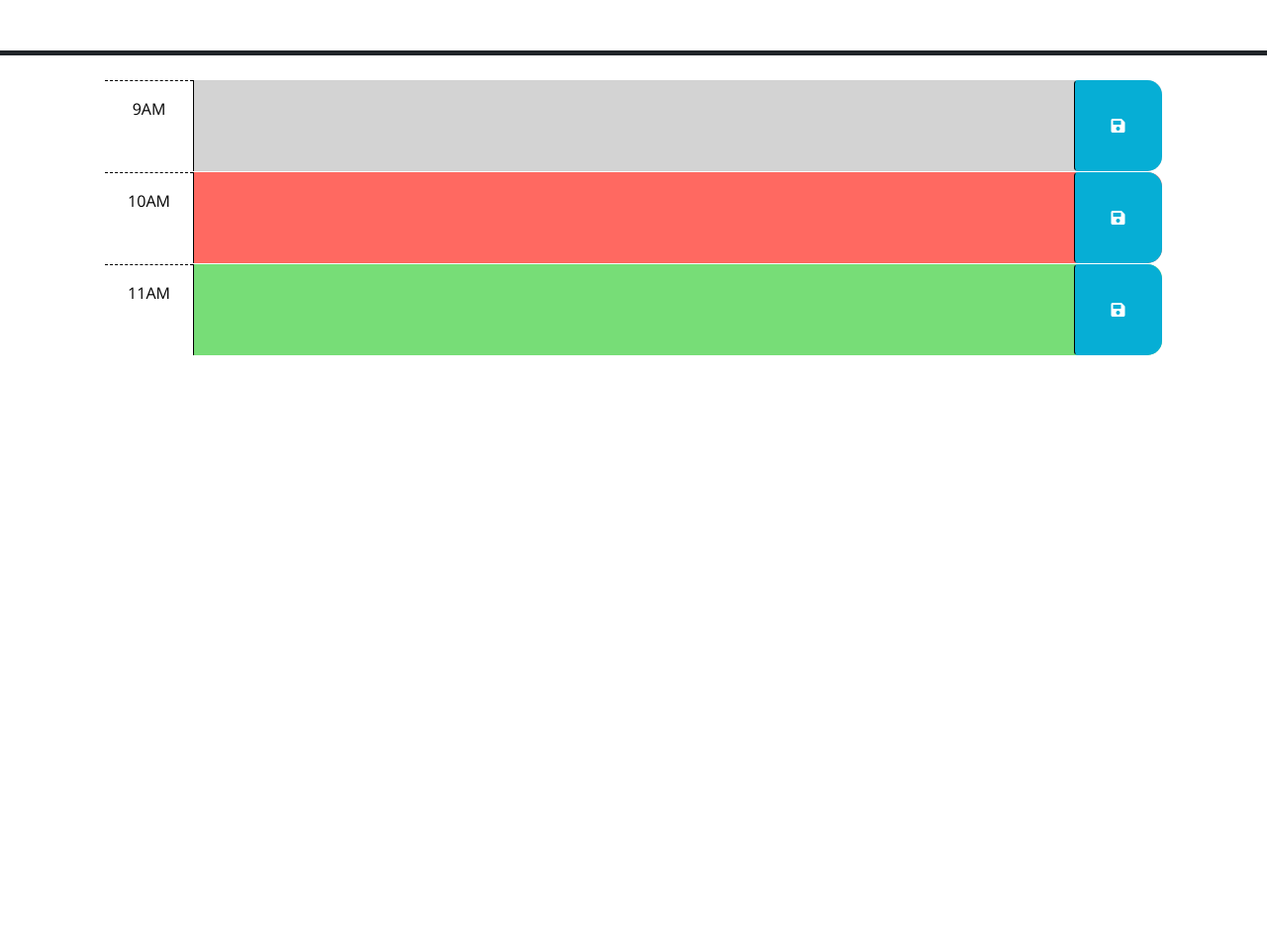
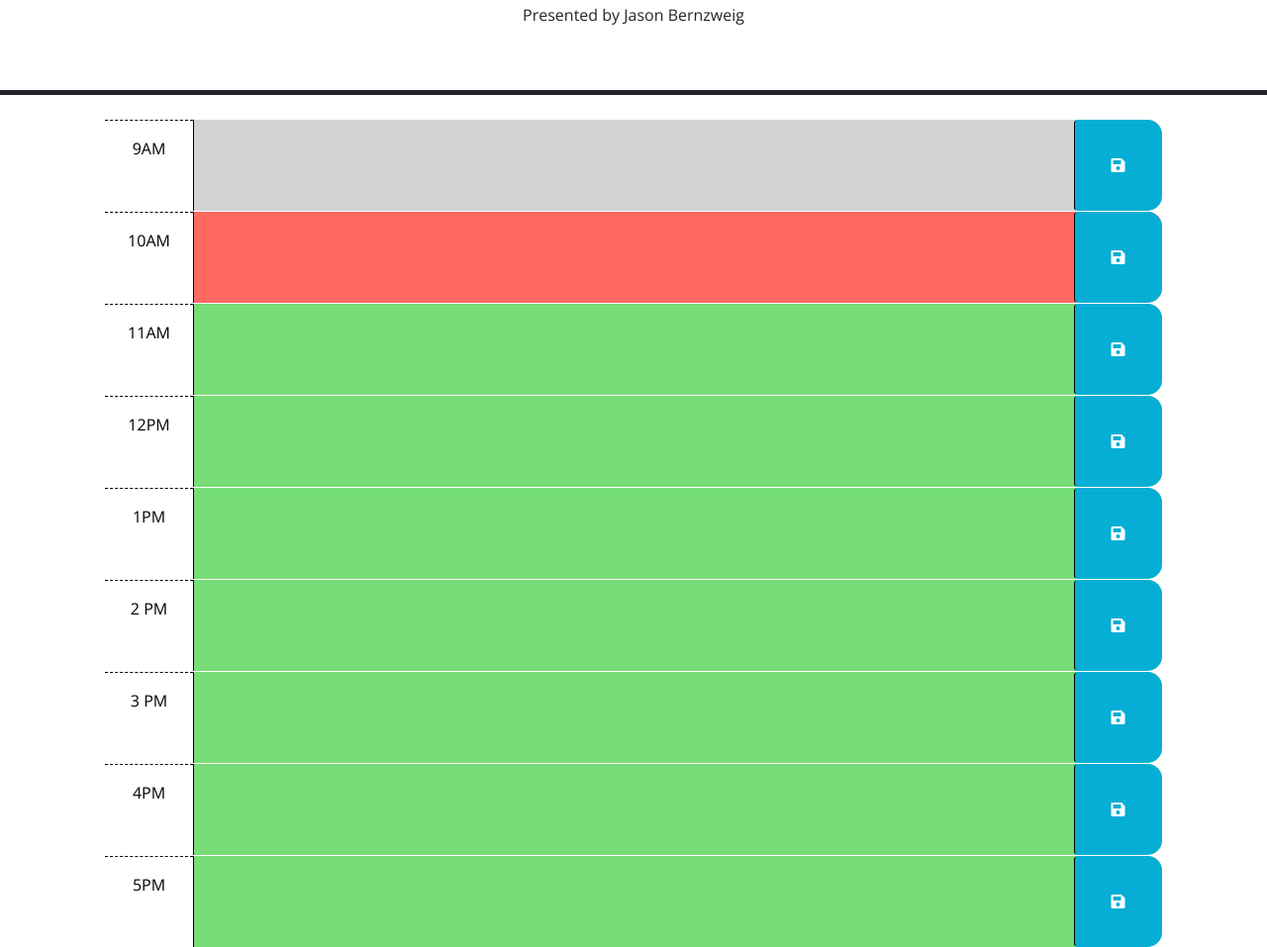
Before and after one commit to jbernzweig/05-workday-scheduler, a plain HTML site: page Develop/index.html in a window 1280 px wide. Shown: the part 176-1133 px from the top of the page at 99% size. Before the commit the page ends 800 px from the top, so only its background shows below. Drawn offline with nearby package versions, Linux system fonts and the light colour scheme.

Commit message:
Calendar Expanded to include full workday

```diff
--- a/Develop/index.html
+++ b/Develop/index.html
@@ -26,6 +26,7 @@
     <header class="p-5 mb-4 border-5 border-bottom border-dark text-center">
       <h1 class="display-3">Work Day Scheduler</h1>
       <p class="lead">A simple calendar app for scheduling your work day</p>
+      <p>Presented by Jason Bernzweig</p>
       <p id="currentDay" class="lead"></p>
     </header>
     <div class="container-lg px-5">
@@ -66,6 +67,53 @@
         </button>
       </div>
 
+      <div id="hour-12" class="row time-block future">
+        <div class="col-2 col-md-1 hour text-center py-3">12PM</div>
+        <textarea class="col-8 col-md-10 description" rows="3"> </textarea>
+        <button class="btn saveBtn col-2 col-md-1" aria-label="save">
+          <i class="fas fa-save" aria-hidden="true"></i>
+        </button>
+      </div>
+
+      <div id="hour-13" class="row time-block future">
+        <div class="col-2 col-md-1 hour text-center py-3">1PM</div>
+        <textarea class="col-8 col-md-10 description" rows="3"> </textarea>
+        <button class="btn saveBtn col-2 col-md-1" aria-label="save">
+          <i class="fas fa-save" aria-hidden="true"></i>
+        </button>
+      </div>
+
+      <div id="hour-14" class="row time-block future">
+        <div class="col-2 col-md-1 hour text-center py-3">2 PM</div>
+        <textarea class="col-8 col-md-10 description" rows="3"> </textarea>
+        <button class="btn saveBtn col-2 col-md-1" aria-label="save">
+          <i class="fas fa-save" aria-hidden="true"></i>
+        </button>
+      </div>
+
+      <div id="hour-15" class="row time-block future">
+        <div class="col-2 col-md-1 hour text-center py-3">3 PM</div>
+        <textarea class="col-8 col-md-10 description" rows="3"> </textarea>
+        <button class="btn saveBtn col-2 col-md-1" aria-label="save">
+          <i class="fas fa-save" aria-hidden="true"></i>
+        </button>
+      </div>
+
+      <div id="hour-16" class="row time-block future">
+        <div class="col-2 col-md-1 hour text-center py-3">4PM</div>
+        <textarea class="col-8 col-md-10 description" rows="3"> </textarea>
+        <button class="btn saveBtn col-2 col-md-1" aria-label="save">
+          <i class="fas fa-save" aria-hidden="true"></i>
+        </button>
+      </div>
+
+      <div id="hour-17" class="row time-block future">
+        <div class="col-2 col-md-1 hour text-center py-3">5PM</div>
+        <textarea class="col-8 col-md-10 description" rows="3"> </textarea>
+        <button class="btn saveBtn col-2 col-md-1" aria-label="save">
+          <i class="fas fa-save" aria-hidden="true"></i>
+        </button>
+      </div>
     <script src="https://code.jquery.com/jquery-3.4.1.min.js"></script>
     <script
       src="https://cdn.jsdelivr.net/npm/dayjs@1.11.3/dayjs.min.js"
```
